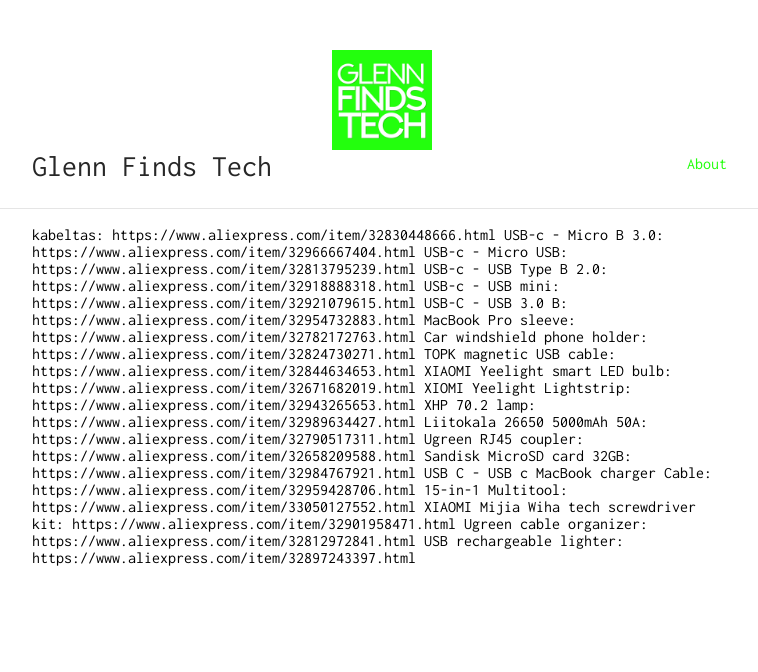
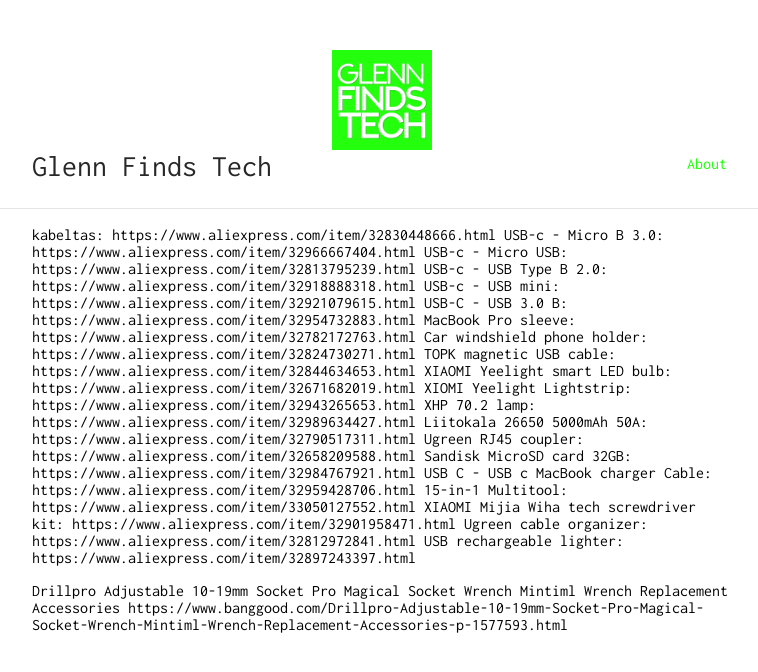
Before and after one commit to AtomicGlenn/GlennFindsTech, a Jekyll site: the page built from links.md, in a window 1280 px wide. Shown: the top 672 px of the page, without its empty margins (258-1016 px from the left). Built offline with Jekyll 4.4.1, drawn with Linux system fonts in a browser that asks for light colours; our own code applies the rules of GitHub Pages for plain Markdown files.

Commit message:
Update links.md

```diff
--- a/links.md
+++ b/links.md
@@ -18,3 +18,8 @@
 XIAOMI Mijia Wiha tech screwdriver kit: https://www.aliexpress.com/item/32901958471.html
 Ugreen cable organizer: https://www.aliexpress.com/item/32812972841.html
 USB rechargeable lighter: https://www.aliexpress.com/item/32897243397.html
+
+
+
+Drillpro Adjustable 10-19mm Socket Pro Magical Socket Wrench Mintiml Wrench Replacement Accessories
+https://www.banggood.com/Drillpro-Adjustable-10-19mm-Socket-Pro-Magical-Socket-Wrench-Mintiml-Wrench-Replacement-Accessories-p-1577593.html
```
